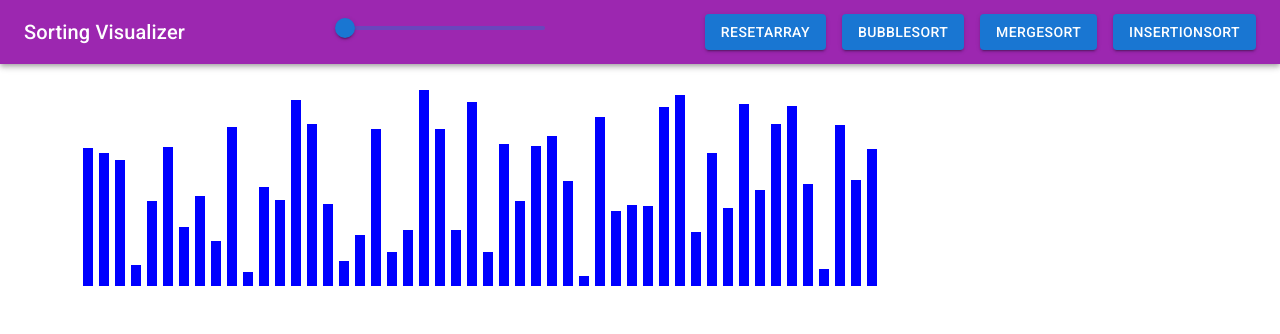
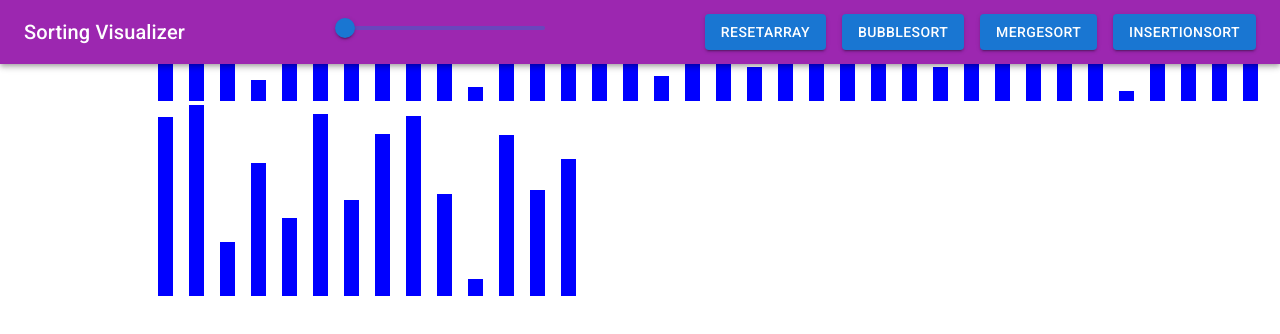
Before and after one commit to rajasekhar156/SortingVisualizer, a React (Create React App) app: page / in a window 1280 px wide. Shown: the top 334 px of the page. Built offline with nearby package versions, Linux system fonts and the light colour scheme.

Commit message:
Update SortingVisualizer.css

```diff
--- a/src/SortingVisualizer/SortingVisualizer.css
+++ b/src/SortingVisualizer/SortingVisualizer.css
@@ -1,12 +1,25 @@
 .array-container {
     position: absolute;
-    left: 80px;
-    top: 90px;
+    bottom: 500px;
+    left: 150px;
 }
 
 .array-bar {
-    width: 10px;
+    width: 15px;
     background-color: blue;
     display: inline-block;
-    margin: 0 3px;
+    margin: 0 8px;
 }
+
+.array-bottom-container {
+    left: 150px;
+    position: absolute;
+    bottom: 100px;
+}
+
+.bottom-array-bar {
+    width: 15px;
+    background-color: blue;
+    display: inline-block;
+    margin: 0 8px;
+}
```
